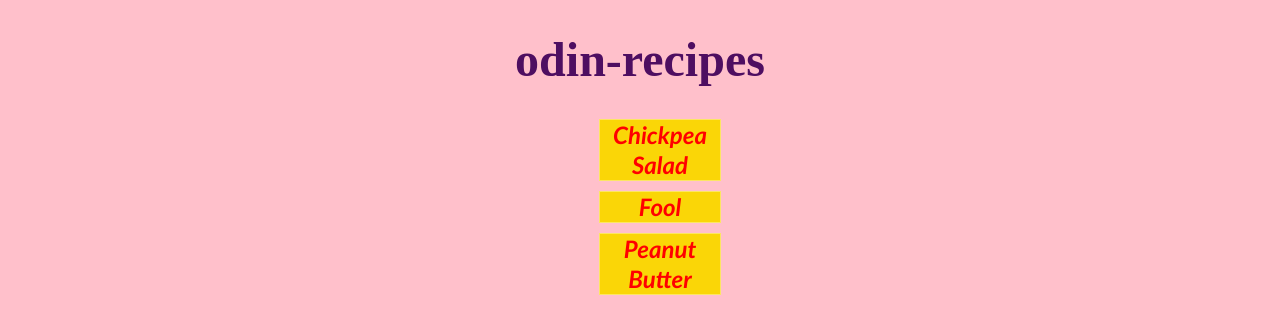
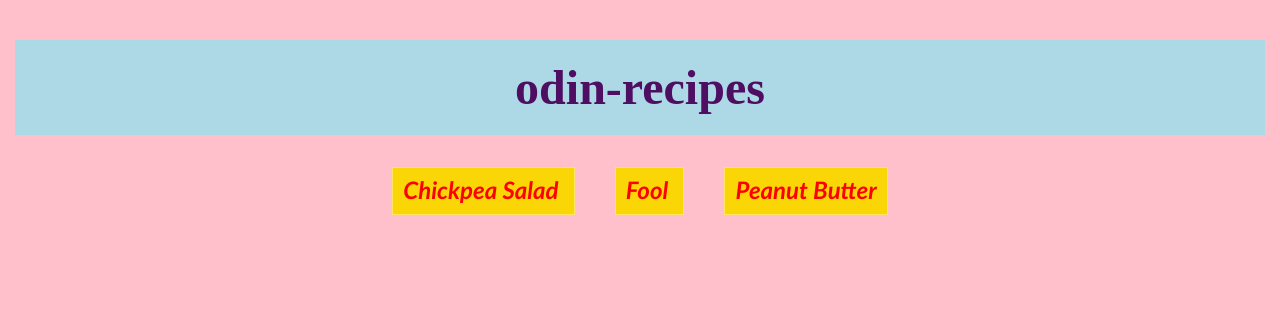
Before and after one commit to PaulaMaged/odin-recipes, a plain HTML site: page index.html in a window 1280 px wide. Drawn offline with Linux system fonts and the light colour scheme.

Commit message:
Added box model properties

```diff
--- a/mainpage-style.css
+++ b/mainpage-style.css
@@ -1,6 +1,7 @@
 body {
     background-color: pink;
     font-size: 24px;
+    margin: 0px;
 }
 a {
     text-decoration: none;
@@ -14,17 +15,22 @@ h1 {
     color: rgb(78, 14, 97);
     font-family: 'Times New Roman', Times, serif;
     text-align: center;
+    padding: 20px;
+    margin: 40px 15px;
+    background-color: lightblue;
 }
-
 ul {
-    list-style: none;
-    text-align: center;
+    list-style-position: inside;
+    list-style-type:georgian;
+    padding: 0px;
+    margin: auto;
+    width:max-content;
 }
-
 li {
     border: 1px solid rgba(255, 255, 255, 0.377);
-    margin: auto;
-    margin-top: 10px;
+    margin: 20px;
+    padding: 10px;
     width: 120px;
     background-color: rgb(250, 214, 7);
+    display: inline;
 }
```
